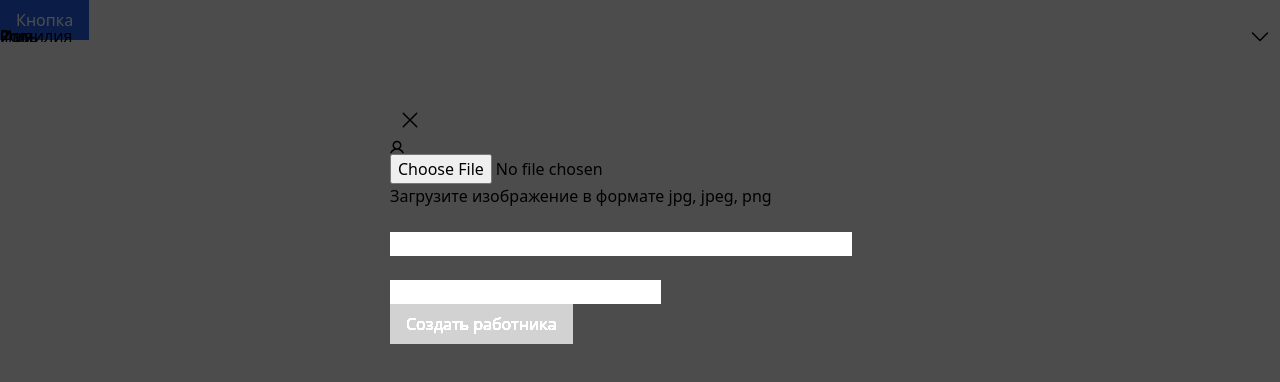
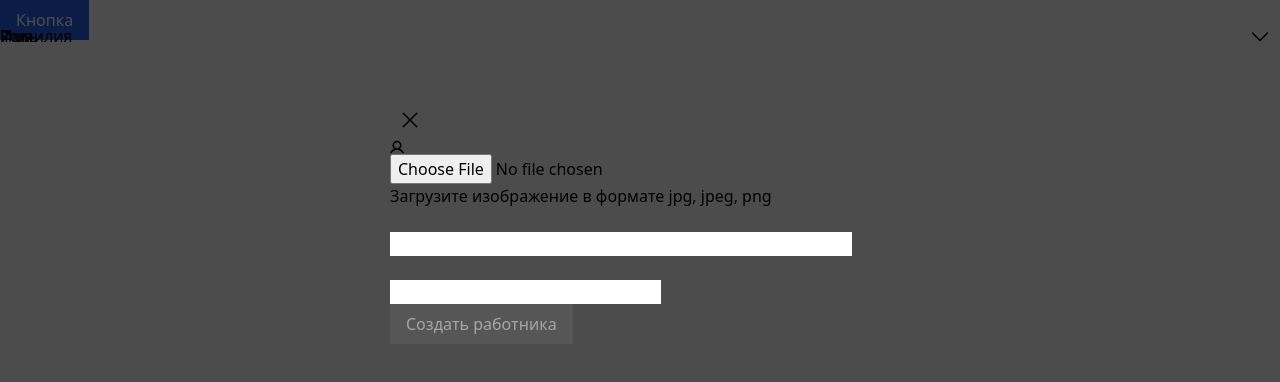
Before and after one commit to kabakov-vladislav-zg/test-project, a Vue app: page / in a window 1280 px wide. Both pictures are taken after a click on the button "Кнопка". Shown: the top 382 px of the page. Built offline with nearby package versions, Linux system fonts and the light colour scheme.

Commit message:
fix: disabled css

```diff
--- a/src/components/VBtn.vue
+++ b/src/components/VBtn.vue
@@ -48,6 +48,6 @@ const props = withDefaults(defineProps<{
 .VBtn:disabled {
   cursor: auto;
   pointer-events: none;
-  filter: grayscale(1) brightness(220%);
+  filter: grayscale(1) opacity(0.5);
 }
 </style>
--- a/src/components/VInputText.vue
+++ b/src/components/VInputText.vue
@@ -125,6 +125,6 @@ const { value: maxHeight } = useCssSizeValue(() => props.maxHeight);
 }
 .VInputText_disabled {
   pointer-events: none;
-  filter: grayscale(1) brightness(220%);
+  filter: grayscale(1) opacity(0.5);
 }
 </style>
```
